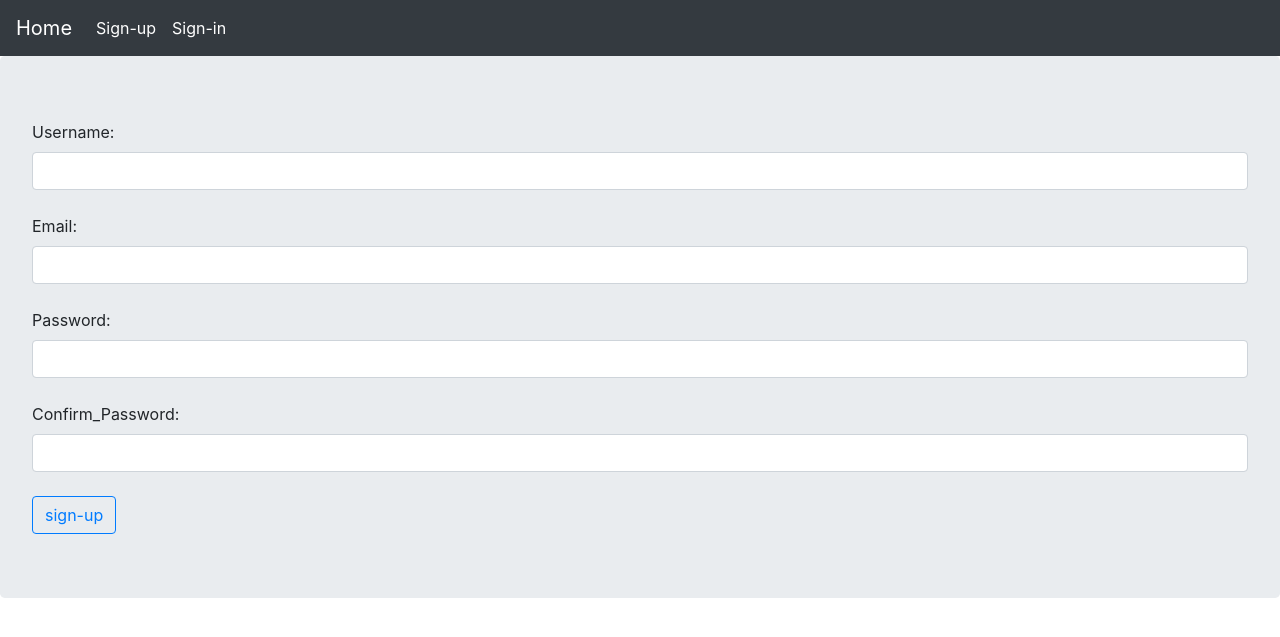
After one commit to Shayan-9248/flask, a Flask app: page /sign-up in a window 1280 px wide. The commit adds this page. Shown: the top 637 px of the page. Run offline with Flask 2, Linux system fonts and the light colour scheme.

Commit message:
sign-up form

```diff
--- a/blog/__init__.py
+++ b/blog/__init__.py
@@ -1,8 +1,11 @@
 from flask import Flask
 from flask_sqlalchemy import SQLAlchemy
+from flask_bcrypt import Bcrypt
 
 
 app = Flask(__name__)
+bcrypt = Bcrypt(app)
+app.config['SECRET_KEY'] = '3795beaaf4b8f6ee4a85a0bfc5b9dc3c'
 app.config['SQLALCHEMY_DATABASE_URI'] = 'sqlite:///../blog.db'
 db = SQLAlchemy(app)
 
--- /dev/null
+++ b/blog/forms.py
@@ -0,0 +1,20 @@
+from flask_wtf import FlaskForm
+from wtforms import StringField, PasswordField, BooleanField, SubmitField
+from wtforms.validators import DataRequired, Length, Email, EqualTo
+
+
+
+class SignupForm(FlaskForm):
+	username = StringField('Username',
+	 validators=[DataRequired(), Length(min=4, max=27)])
+	email = StringField('Email', validators=[DataRequired(), Email()])
+	password = PasswordField('Password', validators=[DataRequired()])
+	confirm_password = PasswordField('Confirm_Password',
+	 validators=[DataRequired(), EqualTo('password')])
+	submit = SubmitField('Sign-up')
+
+
+class LoginForm(FlaskForm):
+	email = StringField('Email', validators=[DataRequired(), Email()])
+	password = PasswordField('Password', validators=[DataRequired()])
+	remember = BooleanField('Remember_me')
--- a/blog/routes.py
+++ b/blog/routes.py
@@ -1,8 +1,30 @@
-from blog import app
-from flask import render_template
+from flask import render_template, redirect, url_for, flash
+from blog import app, db, bcrypt
+from .forms import *
+from .models import *
 
 
 
 @app.route('/')
-def routes():
+def home():
 	return render_template('home.html')
+
+
+@app.route('/sign-up', methods=['GET', 'POST'])
+def signup():
+	form = SignupForm()
+	if form.validate_on_submit():
+		hashed_pass = bcrypt.generate_password_hash(form.password.data).decode('utf-8')
+		user = User(username=form.username.data, email=form.email.data,
+		 password=hashed_pass)
+		db.session.add(user)
+		db.session.commit()
+		flash('Sign up seccessfully', 'success')
+		return redirect(url_for('signin'))
+	return render_template('signup.html', form=form)
+
+
+@app.route('/sign-in')
+def signin():
+	form = LoginForm()
+	return render_template('login.html', form=form)
--- a/blog/templates/base.html
+++ b/blog/templates/base.html
@@ -7,7 +7,9 @@
     <title>{% block title %}{% endblock %}</title>
   </head>
   <body>
+    {% include 'navbar.html' %}
   	<div class="jumbotron">
+      {% include 'messages.html' %}
   		{% block content %}{% endblock %}
   	</div>
      <script src="https://code.jquery.com/jquery-3.5.1.slim.min.js" integrity="sha384-DfXdz2htPH0lsSSs5nCTpuj/zy4C+OGpamoFVy38MVBnE+IbbVYUew+OrCXaRkfj" crossorigin="anonymous"></script>
--- /dev/null
+++ b/blog/templates/messages.html
@@ -0,0 +1,7 @@
+{% with messages = get_flashed_messages(with_categories=true) %}
+	{% if messages %}
+		{% for category, message in messages %}
+			<p class="alert alert-{{ category }}">{{ message }}</p>
+		{% endfor %}
+	{% endif %}
+{% endwith %}
--- /dev/null
+++ b/blog/templates/navbar.html
@@ -0,0 +1,9 @@
+<nav class="navbar navbar-expand-lg navbar-dark bg-dark">
+  <a class="navbar-brand" href="{{ url_for('home') }}">Home</a>
+  <div class="collapse navbar-collapse" id="navbarNavAltMarkup">
+    <div class="navbar-nav">
+      <a class="nav-link active" href="{{ url_for('signup') }}">Sign-up <span class="sr-only">(current)</span></a>
+      <a class="nav-link active" href="{{ url_for('signin') }}">Sign-in <span class="sr-only">(current)</span></a>
+    </div>
+  </div>
+</nav>
--- /dev/null
+++ b/blog/templates/signup.html
@@ -0,0 +1,15 @@
+{% extends 'base.html' %}
+
+{% block title %} Sign-up Page {% endblock %}
+
+
+{% block content %}
+	<form method="POST">
+		{{ form.csrf_token }}
+		{{ form.username.label(class='form-control-label') }}: {{ form.username(class='form-control') }}<br>
+		{{ form.email.label(class='form-control-label') }}: {{ form.email(class='form-control') }}<br>
+		{{ form.password.label(class='form-control-label') }}: {{ form.password(class='form-control') }}<br>
+		{{ form.confirm_password.label(class='form-control-label') }}: {{ form.confirm_password(class='form-control') }}<br>
+		<button type="submit" class="btn btn-outline-primary">sign-up</button>
+	</form>
+{% endblock %}
```
Also changed, not shown: blog/templates/login.html (added, +14 -0 lines), blog.db, 2 other files.
